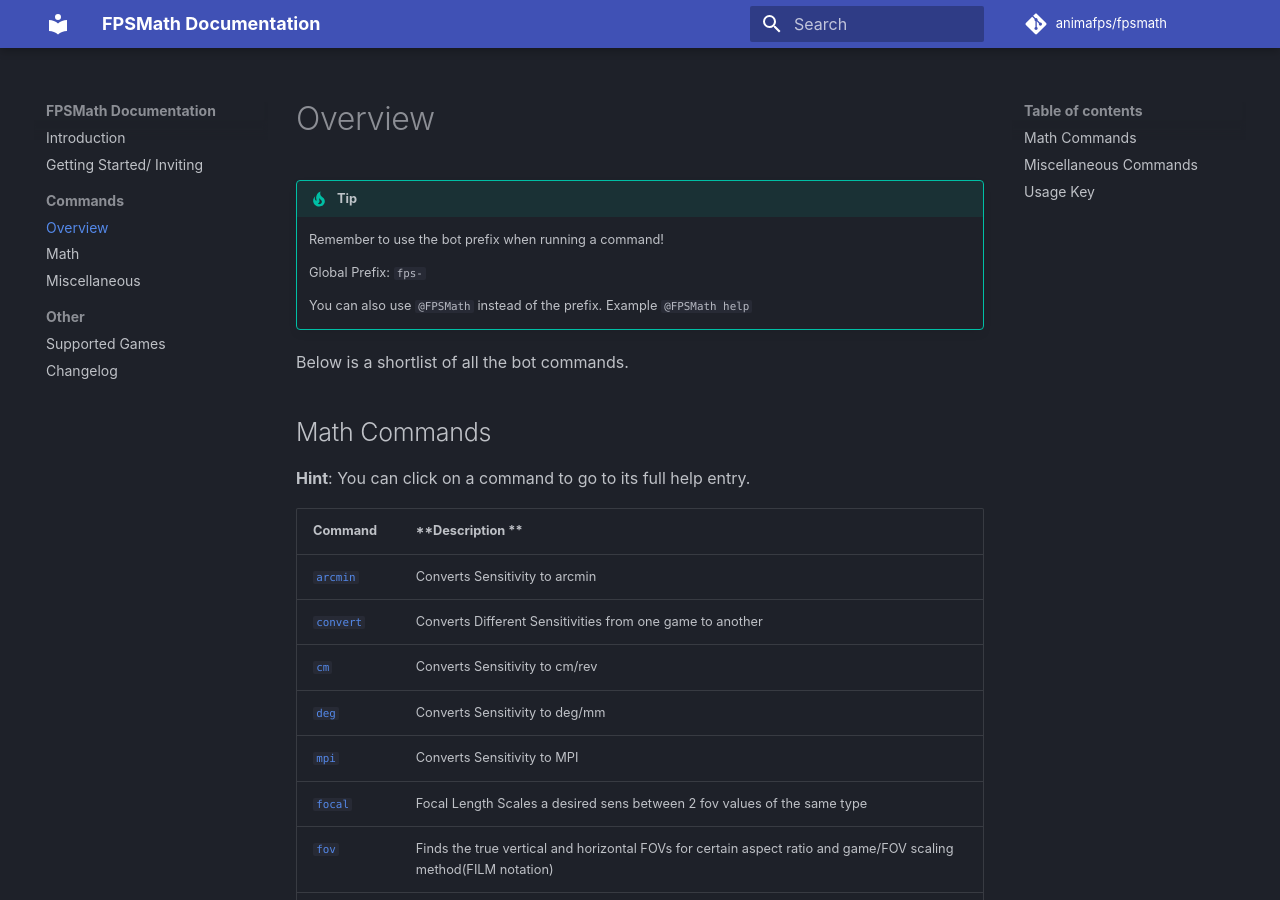
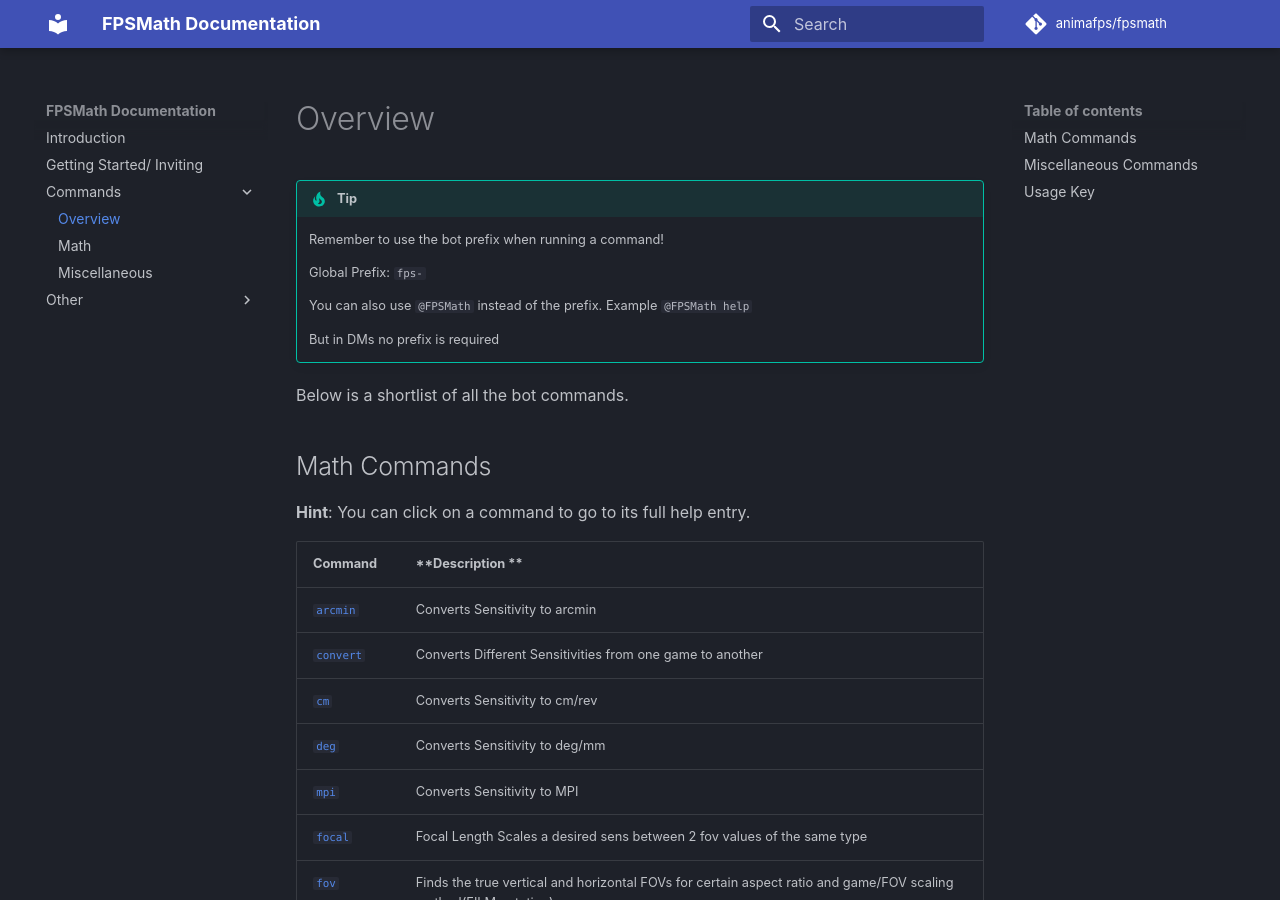
Before and after one commit to animafps/fpsmath, an MkDocs documentation site: the page built from docs/commands/index.md, in a window 1280 px wide and 900 px high. Built offline with MkDocs 1.6.1 and Material for MkDocs 9.7.7, drawn with Linux system fonts in a browser that asks for light colours; comment, search, counter and statistics services are not loaded.

Commit message:
docs: small changes to docs sidebar fomatting

```diff
--- a/docs/commands/index.md
+++ b/docs/commands/index.md
@@ -8,6 +8,8 @@
     Global Prefix: `fps-`
 
     You can also use `@FPSMath` instead of the prefix. Example `@FPSMath help`
+
+    But in DMs no prefix is required
 
 Below is a shortlist of all the bot commands.
 
--- a/mkdocs.yml
+++ b/mkdocs.yml
@@ -10,8 +10,6 @@
   favicon: assets/images/logo.png
   features:
     - navigation.instant
-    - navigation.expand
-    - navigation.sections
     - navigation.top
   palette:
     scheme: slate
@@ -21,6 +19,7 @@
   social:
     - icon: fontawesome/brands/discord
       link: https://discord.gg/Bg2gNT35s9
+      name: Support Discord server
   analytics:
     provider: custom
 markdown_extensions:
```
Also changed, not shown: 2 other files.
